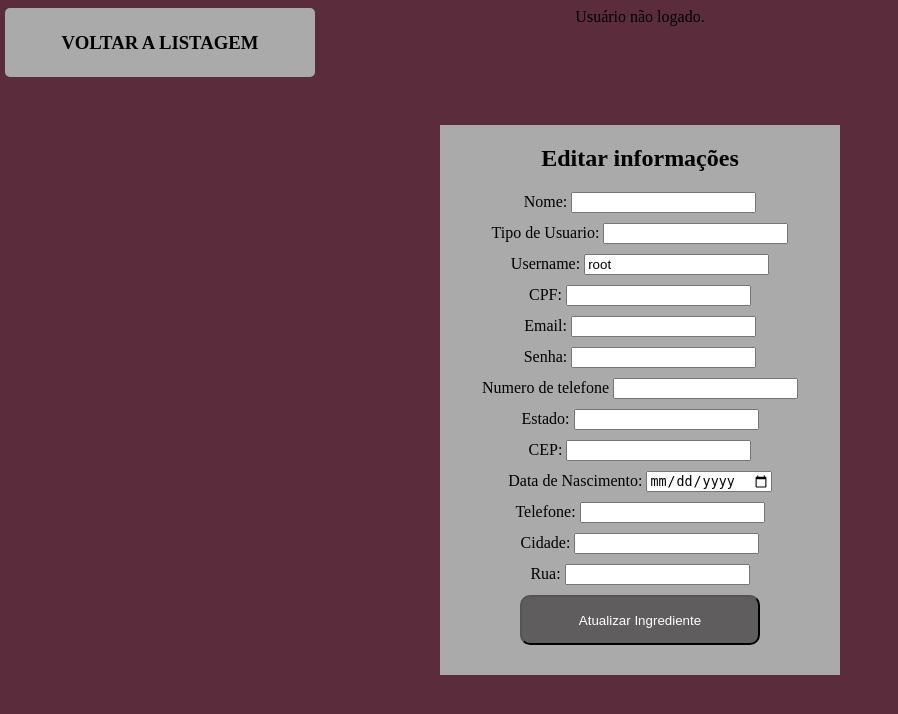
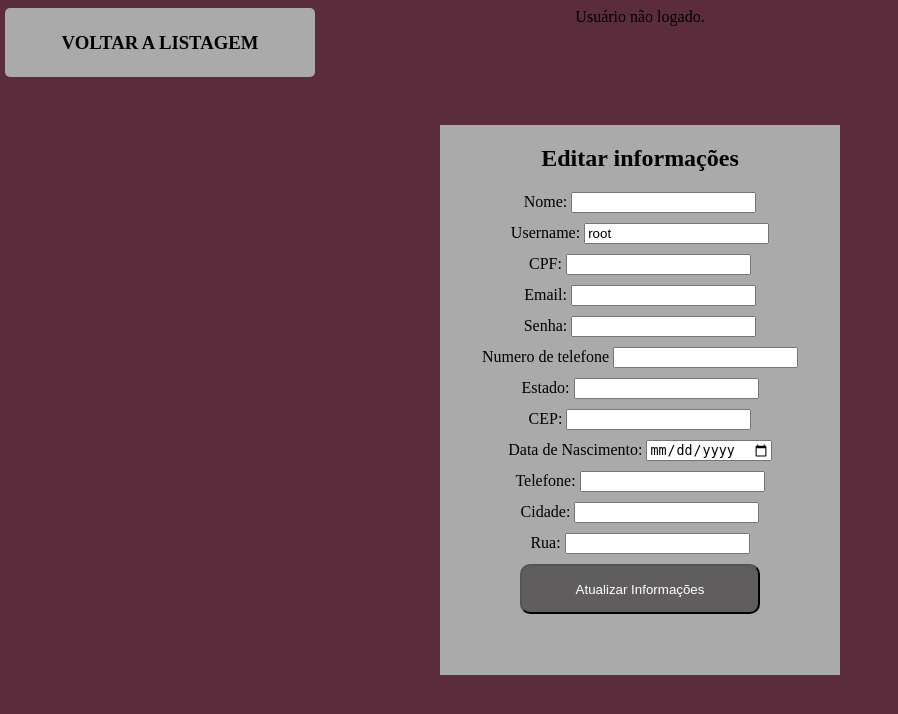
Before and after one commit to J4kedi/Pitissaria, a PHP site: page /useratualizar.php in a window 1280 px wide. Shown: the top 714 px of the page, without its empty margins (0-898 px from the left). Run offline with PHP 8.4, Linux system fonts and the light colour scheme; data that the repository does not hold is empty.

Commit message:
Change lista_ingredientes.php

```diff
--- a/HTML/useratualizar.php
+++ b/HTML/useratualizar.php
@@ -53,9 +53,6 @@
             <label for="nome">Nome:</label>
             <input type="text" name="nome" id="nome" value ="<?php echo $nome?>" required>
             <br>
-            <label for="tp_user">Tipo de Usuario:</label>
-            <input type="text" name="tp_user" id="tp_user" value ="<?php echo $tp_user?>" default = "cliente" required>
-            <br>
             <label for="username">Username:</label>
             <input type="text" name="username" id="username" value ="<?php echo $username?>" required>
             <br>
@@ -92,7 +89,7 @@
 
             <input type="hidden" name="id" value="<?php echo $id_user?>" required>
 
-            <input type="submit" value="Atualizar Ingrediente" id = "submit">
+            <input type="submit" value="Atualizar Informações" id = "submit">
         </form>
 
 
--- a/Style/lista_ingredientes.css
+++ b/Style/lista_ingredientes.css
@@ -23,7 +23,7 @@ body{
 
 a{
     text-decoration: none;
-    color: black
+    color: rgb(226, 226, 226)
 }
 
 .num_registro {
```
Also changed, not shown: 1 other file.
